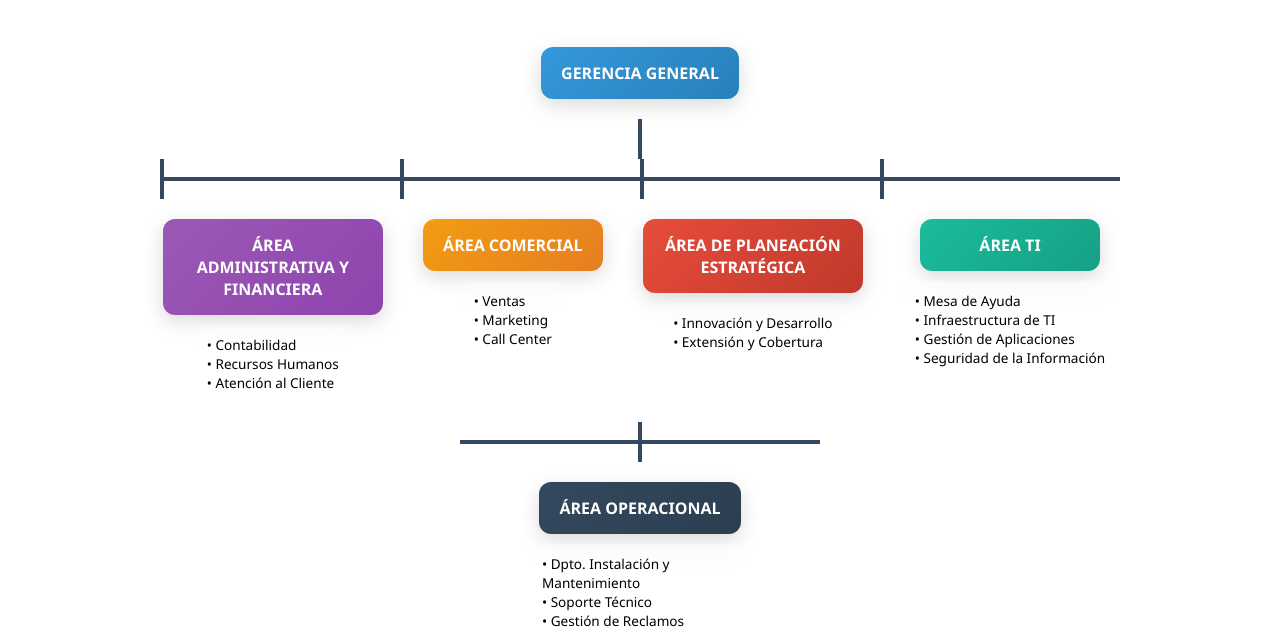
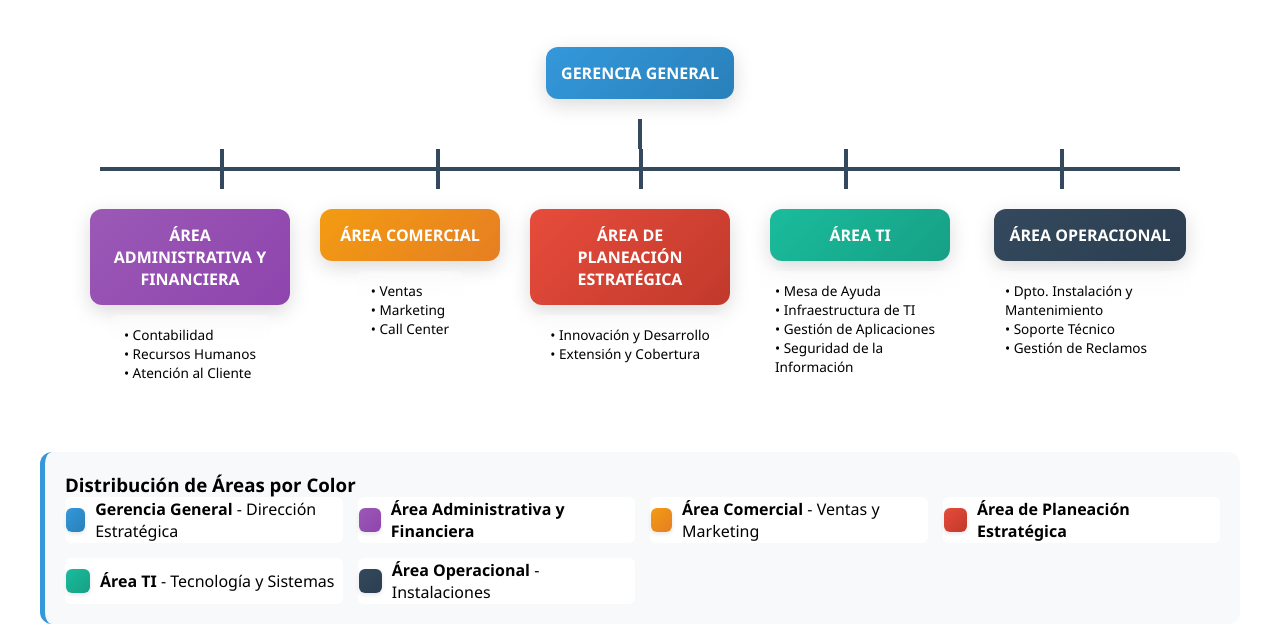
Before and after one commit to Nahia-24/Fibramax, a plain HTML site: page index.html in a window 1280 px wide. Shown: the part 314-952 px from the top of the page. Drawn offline with Linux system fonts and the light colour scheme.

Commit message:
Update index.html

```diff
--- a/index.html
+++ b/index.html
@@ -128,14 +128,14 @@
         .nivel {
             display: flex;
             justify-content: center;
-            gap: 40px;
+            gap: 30px;
             flex-wrap: wrap;
             width: 100%;
             margin: 20px 0;
         }
 
         .cargo {
-            padding: 15px 20px;
+            padding: 15px 15px;
             border-radius: 12px;
             color: white;
             font-weight: bold;
@@ -160,7 +160,7 @@
 
         .conexion-vertical {
             width: 4px;
-            height: 40px;
+            height: 30px;
             background: #34495e;
             margin: 0 auto;
         }
@@ -177,7 +177,7 @@
         .linea-principal {
             height: 4px;
             background: #34495e;
-            width: 80%;
+            width: 90%;
             position: absolute;
         }
 
@@ -188,40 +188,17 @@
             position: absolute;
         }
 
-        .conector-1 { left: 10%; }
-        .conector-2 { left: 30%; }
-        .conector-3 { left: 50%; }
-        .conector-4 { left: 70%; }
-
-        .conexion-operacional {
-            display: flex;
-            justify-content: center;
-            align-items: center;
-            width: 100%;
-            height: 40px;
-            position: relative;
-        }
-
-        .linea-operacional {
-            height: 4px;
-            background: #34495e;
-            width: 30%;
-            position: absolute;
-        }
-
-        .conector-operacional {
-            width: 4px;
-            height: 40px;
-            background: #34495e;
-            position: absolute;
-            left: 50%;
-            transform: translateX(-50%);
-        }
+        /* CONECTORES CORREGIDOS - 5 áreas al mismo nivel */
+        .conector-1 { left: 15%; }
+        .conector-2 { left: 33%; }
+        .conector-3 { left: 49.9%; }
+        .conector-4 { left: 67%; }
+        .conector-5 { left: 85%; }
 
         .sub-area {
             font-size: 0.85em;
             margin-top: 10px;
-            padding: 10px 12px;
+            padding: 10px 15px;
             background: rgba(255,255,255,0.2);
             border-radius: 8px;
             backdrop-filter: blur(10px);
@@ -232,7 +209,7 @@
             display: flex;
             flex-direction: column;
             align-items: center;
-            max-width: 220px;
+            max-width: 200px;
         }
 
         /* Estilos del Sistema de Información */
@@ -348,16 +325,10 @@
         /* Legend */
         .legend {
             margin-top: 40px;
-            padding: 25px;
+            padding: 20px;
             background: #f8f9fa;
             border-radius: 12px;
             border-left: 5px solid #3498db;
-        }
-
-        .legend h3 {
-            color: #2c3e50;
-            margin-bottom: 20px;
-            font-size: 1.3em;
         }
 
         .legend-items {
@@ -369,8 +340,8 @@
         .legend-item {
             display: flex;
             align-items: center;
-            gap: 12px;
-            padding: 8px;
+            gap: 10px;
+            padding: 1px;
             border-radius: 6px;
             background: white;
         }
@@ -395,6 +366,14 @@
             .nav-button {
                 padding: 10px 20px;
                 font-size: 0.9em;
+            }
+
+            .nivel {
+                gap: 15px;
+            }
+
+            .cargo-container {
+                max-width: 150px;
             }
         }
     </style>
@@ -431,6 +410,7 @@
                     <div class="conector conector-2"></div>
                     <div class="conector conector-3"></div>
                     <div class="conector conector-4"></div>
+                    <div class="conector conector-5"></div>
                 </div>
 
                 <div class="nivel">
@@ -453,14 +433,7 @@
                         <div class="cargo ti">ÁREA TI</div>
                         <div class="sub-area">• Mesa de Ayuda<br>• Infraestructura de TI<br>• Gestión de Aplicaciones<br>• Seguridad de la Información</div>
                     </div>
-                </div>
 
-                <div class="conexion-operacional">
-                    <div class="linea-operacional"></div>
-                    <div class="conector-operacional"></div>
-                </div>
-
-                <div class="nivel">
                     <div class="cargo-container">
                         <div class="cargo operacional">ÁREA OPERACIONAL</div>
                         <div class="sub-area">• Dpto. Instalación y Mantenimiento<br>• Soporte Técnico<br>• Gestión de Reclamos</div>
```
